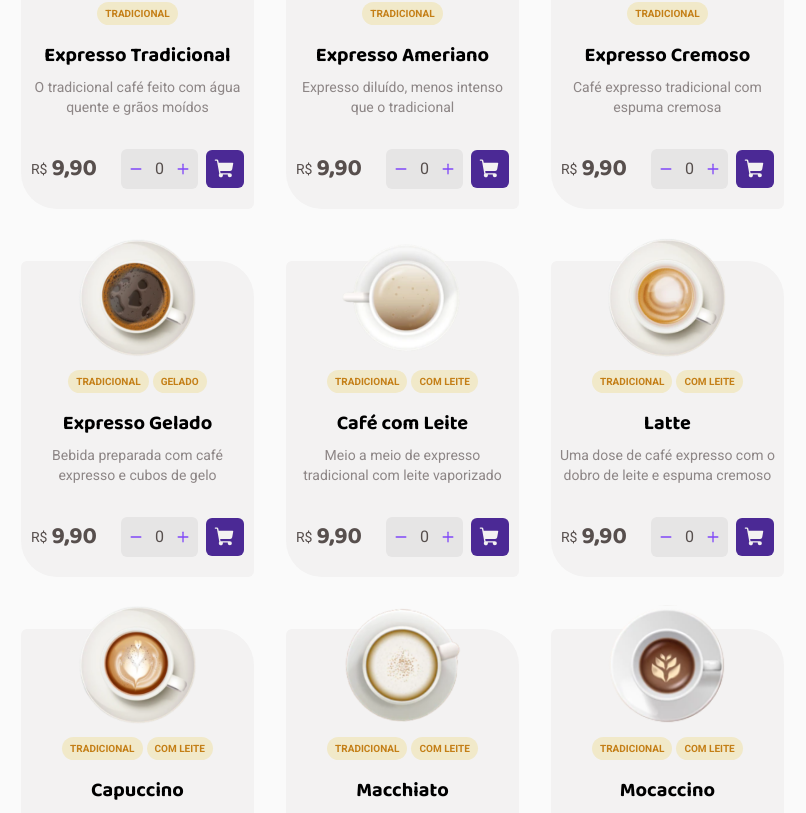
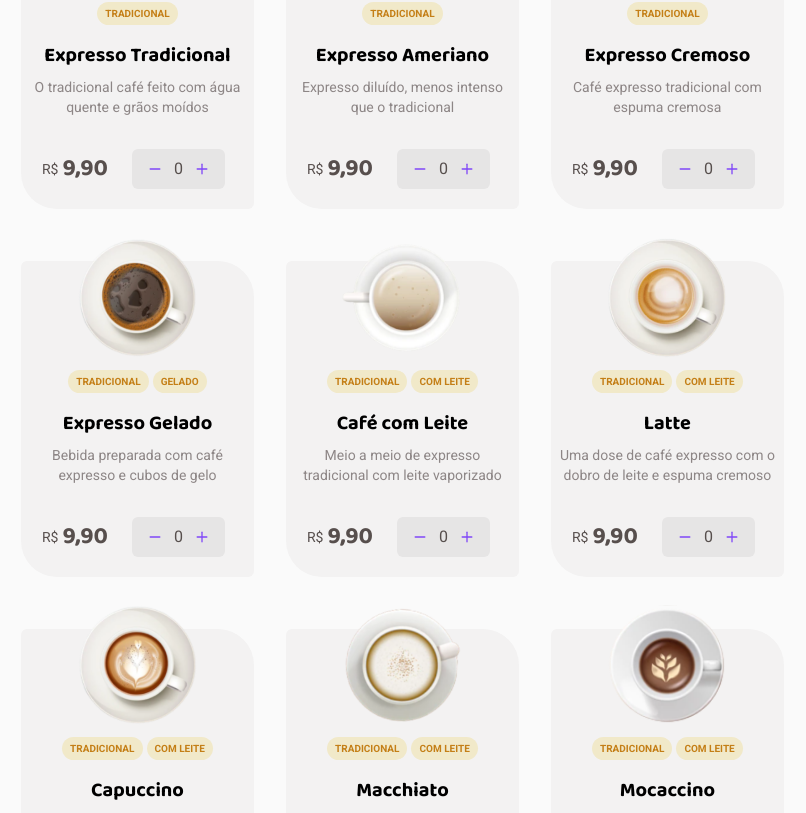
Before and after one commit to Natsume2B/coffee-delivery, a React (Vite) app: page / in a window 1280 px wide. Shown: the part 1007-1820 px from the top of the page, without its empty margins (107-913 px from the left). Built offline with nearby package versions, Linux system fonts and the light colour scheme.

Commit message:
Update Home

```diff
--- a/src/components/CoffeeCard.tsx
+++ b/src/components/CoffeeCard.tsx
@@ -60,7 +60,7 @@ export function CoffeeCard({ name, src, numberOfTypes, coffeeType1, coffeeType2,
       <div className="flex items-center mb-5">
         <span className="text-sm mr-1">R$</span>
         <span className="font-baloo2 text-2xl mr-6">{currencyFormat(price)}</span>
-        <div className="flex gap-3 mr-2 p-2  rounded-md bg-base-button">
+        <div className="flex gap-3 mr-2 py-2 px-4  rounded-md bg-base-button">
           <button
             className="text-product-purple hover:text-product-purple-dark"
             onClick={() => decreaseCartQuantity(name)}
@@ -75,11 +75,6 @@ export function CoffeeCard({ name, src, numberOfTypes, coffeeType1, coffeeType2,
             <Plus weight="bold" size={14} />
           </button>
         </div>
-        <button
-          className="rounded-md text-base-card p-2 bg-product-purple-dark hover:bg-product-purple"
-        >
-          <ShoppingCart weight="fill" size={22} />
-        </button>
       </div>
     </div>
   )
--- a/src/pages/CheckoutSuccess.tsx
+++ b/src/pages/CheckoutSuccess.tsx
@@ -39,7 +39,6 @@ export function CheckoutSuccess() {
               </span>
               <span>Previsão de entrega <br /><strong> 20 min - 30 min</strong></span>
             </div>
-
             <div className="flex gap-3 items-center mb-8 ">
               <span className="p-2 rounded-full text-white bg-product-yellow-dark">
                 <CurrencyDollar />
```
